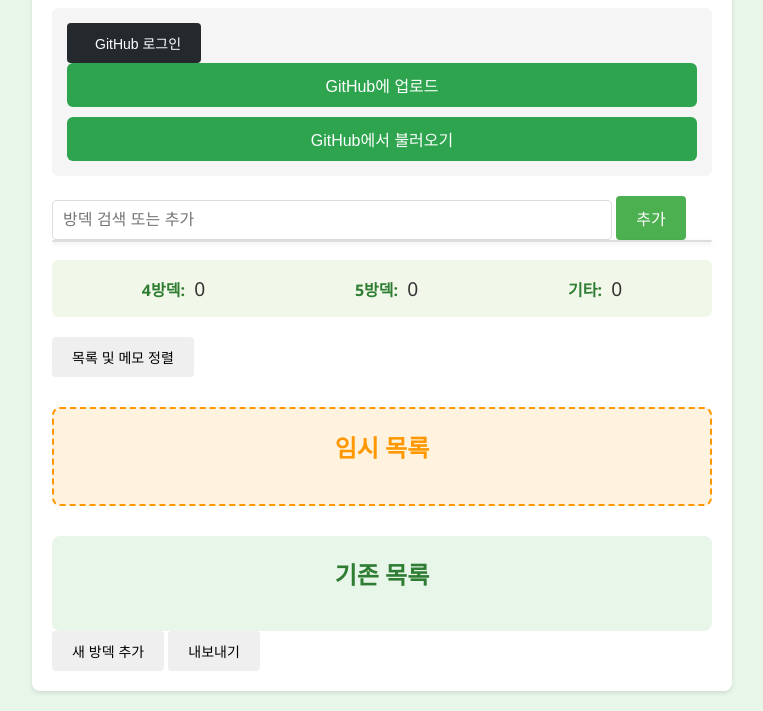
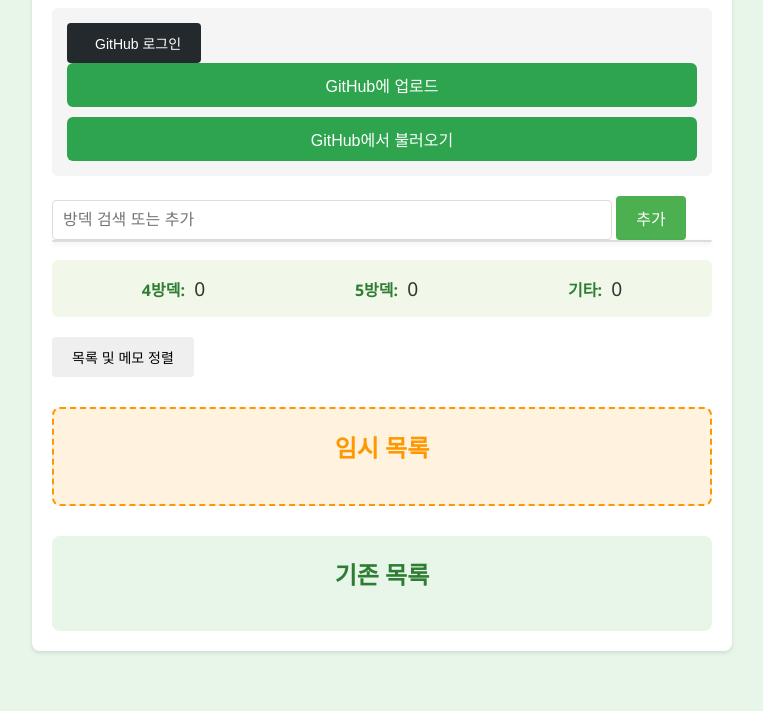
Before and after one commit to nomalria/listapps, a website: page index.html in a window 1280 px wide. Shown: the part 108-819 px from the top of the page, without its empty margins (258-1021 px from the left). Drawn offline with Linux system fonts and the light colour scheme.

Commit message:
Add files via upload

```diff
--- a/index.html
+++ b/index.html
@@ -68,11 +68,6 @@
         <div class="existing-section">
             <h2>기존 목록</h2>
             <div id="lists" class="lists-container"></div>
-        </div>
-
-        <div class="list-actions">
-            <button onclick="addNewList()" class="action-button">새 방덱 추가</button>
-            <button onclick="exportLists()" class="action-button">내보내기</button>
         </div>
     </div>
 
```
